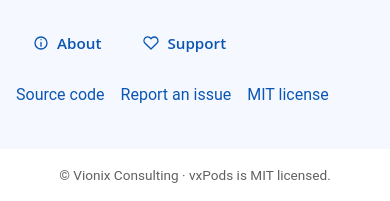
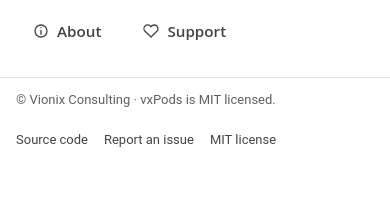
Before and after one commit to vionix-th/vxPods, a website built with Vite: page index.html in a window 390 px wide. Shown: the part 1637-1838 px from the top of the page. After the commit the page ends 1810 px from the top, so only its background shows below. Built offline with nearby package versions, Linux system fonts and the light colour scheme.

Commit message:
fix: simplify footer layout and hierarchy

```diff
--- a/src/styles/app.css
+++ b/src/styles/app.css
@@ -128,20 +128,20 @@
   padding: var(--space-6) var(--space-4);
 }
 
-/* ---------- Footer: vionix footer band ---------- */
+/* ---------- Footer ---------- */
 .app-footer {
   background: var(--color-surface);
+  border-top: 1px solid var(--color-border);
 }
 
 .footer-band {
-  background: var(--color-brand-band);
-  border-top: 1px solid var(--color-border);
-  padding: var(--space-6) var(--space-4);
+  padding: var(--space-6) 0 var(--space-5);
 }
 
 .footer-band-inner {
   max-width: 1080px;
   margin: 0 auto;
+  padding: 0 var(--space-4);
   display: flex;
   align-items: center;
   gap: var(--space-5);
@@ -152,23 +152,38 @@
   max-width: 58ch;
 }
 
-.footer-band p {
-  font-size: 0.9rem;
-  color: var(--color-text-soft);
-  margin: 0;
+.footer-band .project-actions > button {
+  color: var(--color-text);
 }
 
 .footer-copyright {
   max-width: 1080px;
   margin: 0 auto;
-  padding: var(--space-4);
-  font-size: 0.85rem;
+  padding: var(--space-3) var(--space-4);
+  border-top: 1px solid var(--color-border);
+  display: flex;
+  align-items: center;
+  justify-content: space-between;
+  gap: var(--space-2) var(--space-5);
+  font-size: 0.8125rem;
   color: var(--color-text-soft);
-  text-align: center;
 }
 
 .footer-copyright p {
   margin: 0;
+}
+
+.footer-copyright .project-links {
+  gap: var(--space-1) var(--space-5);
+}
+
+.footer-copyright .project-links a {
+  color: var(--color-text);
+}
+
+.footer-copyright .project-links a:hover,
+.footer-band .project-actions > button:hover {
+  color: var(--color-brand-dark);
 }
 
 /* ---------- Responsive ---------- */
@@ -238,6 +253,16 @@
   .footer-band-inner {
     align-items: flex-start;
     flex-direction: column;
+    gap: var(--space-3);
+  }
+
+  .footer-copyright {
+    align-items: flex-start;
+    flex-direction: column;
+  }
+
+  .footer-copyright .project-links {
+    gap: var(--space-1) var(--space-4);
   }
 
   .notification-stack {
@@ -292,14 +317,6 @@
   align-items: center;
   min-height: var(--control-min);
 }
-.footer-project-links {
-  display: grid;
-  gap: var(--space-2);
-}
-.footer-project-links .project-actions > button {
-  color: var(--color-brand-dark);
-}
-
 .brand-text { display: grid; gap: 2px; }
 .brand-text .publisher-link { line-height: 1.4; font-size: 0.75rem; font-weight: 400; letter-spacing: 0; text-decoration: none; color: var(--color-text-soft); }
 .brand:hover .publisher-link { color: var(--color-brand-dark); }
@@ -334,4 +351,3 @@
 
 /* Attribution and mode controls reflow when users enlarge text. */
 .mode-nav, .project-actions { flex-wrap: wrap; }
-.footer-project-links { min-width: 0; max-width: 100%; }
```
Also changed, not shown: docs/UX.md (+4 -2 lines), e2e/branding.spec.js (+58 -0 lines), src/app/bootstrap.js.
